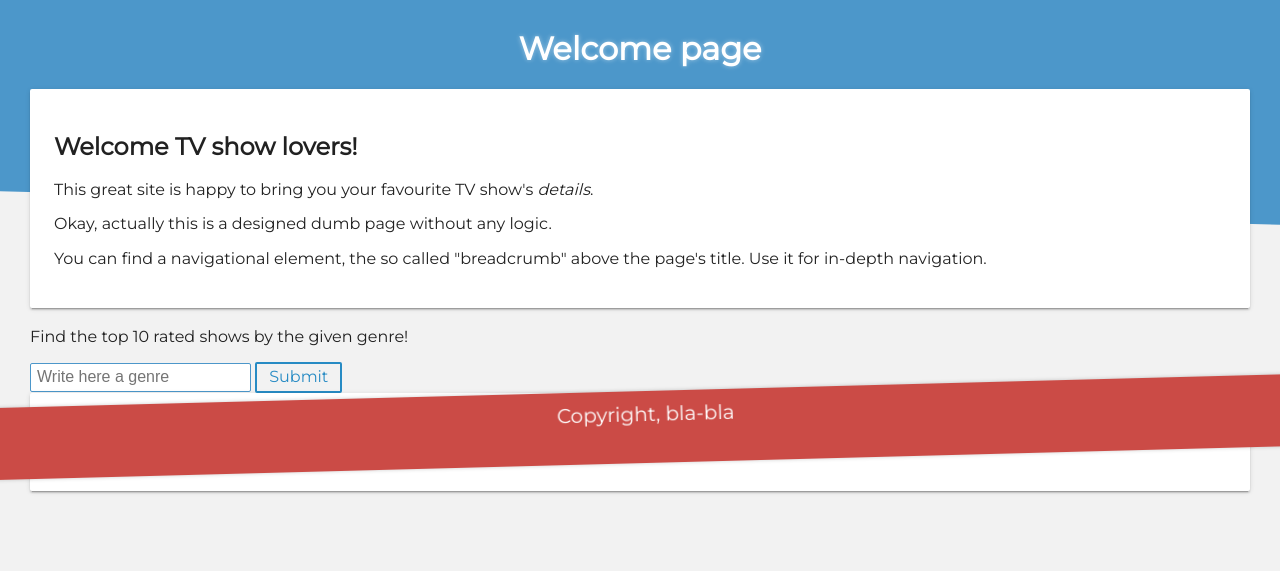
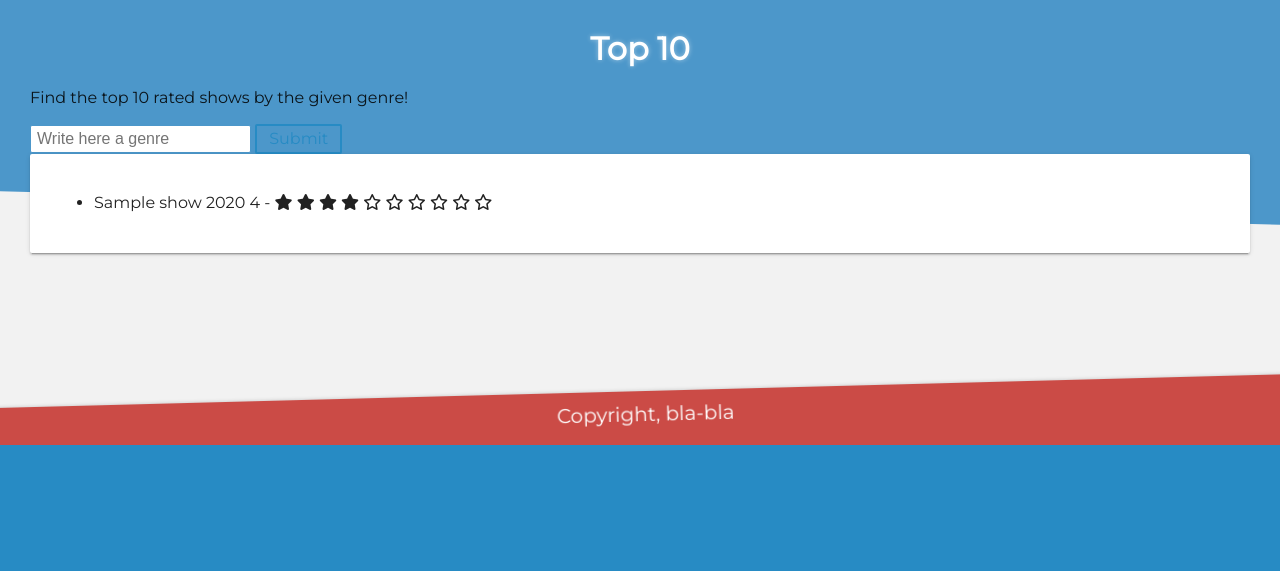
Before and after one commit to Kattkovacs/codecool-series-python-k, a Flask app: template templates/index.html in a window 1280 px wide. Shown: the part 355-926 px from the top of the page. After the commit the page ends 800 px from the top, so only its background shows below. Run offline with Flask 2, Linux system fonts and the light colour scheme; the template is opened without the code that fills it: most values are stand-ins (such as "Sample title", 1, 10 or a date in 2020); some libraries are stand-ins or nearby versions.

Commit message:
js not yet2

```diff
--- /dev/null
+++ b/static/js/main.js
@@ -0,0 +1,14 @@
+
+starsS = document.querySelectorAll('.fas');
+starsR = document.querySelectorAll('.far');
+
+console.log(starsS);
+
+for (let star in starsS) {
+    star.addEventListener('mouseenter', function(e){
+            e.target.removeClass('fas fa-star');
+    });
+    star.addEventListener('mouseleave', function(e){
+            e.target.addClass('far fa-star');
+    })
+}
--- a/templates/index.html
+++ b/templates/index.html
@@ -28,6 +28,8 @@
 
     <!-- page specific styling -->
     <link rel="stylesheet" href="{{ url_for('static', filename='style/detailed-view.css') }}">
+    <script type="module" src="{{ url_for('static', filename='js/main.js') }}"></script>
+    <script src="https://kit.fontawesome.com/a076d05399.js"></script>
 
 </head>
 
@@ -44,17 +46,7 @@
         </div>
     </header>
     <section>
-        <h1 class="title text-center">Welcome page</h1>
-        <div class="card">
-            <h2>Welcome TV show lovers!</h2>
-            <p>This great site is happy to bring you your favourite TV show's <i>details</i>.</p>
-            <p></p>
-            <p>Okay, actually this is a designed dumb page without any logic.</p>
-            <p>You can find a navigational element, the so called "breadcrumb" above the page's title. Use it for
-                in-depth
-                navigation.
-            </p>
-        </div>
+        <h1 class="title text-center">Top 10</h1>
         <div>
             <p>Find the top 10 rated shows by the given genre! </p>
             <form action="{{ url_for("index") }}" method="get">
@@ -65,8 +57,14 @@
         <div class="card">
             <ul>
                 {% for show in shows %}
-                    <li>
-                        <a href="{{ '/tv-show/' + (show['id'] | string) }}">{{ show['title'] }}</a>
+                    <li>{{ show['title'] }} {{ show['year'] }} {{ show['rating'] }} -
+                        {% for num in range(show['rating'] | int) %}
+                            <i class="fas fa-star"></i>
+                        {% endfor %}
+                        {% for num in range(10-(show['rating'] | int)) %}
+                            <i class="far fa-star"></i>
+                        {% endfor %}
+
                     </li>
                 {% endfor %}
             </ul>
```
